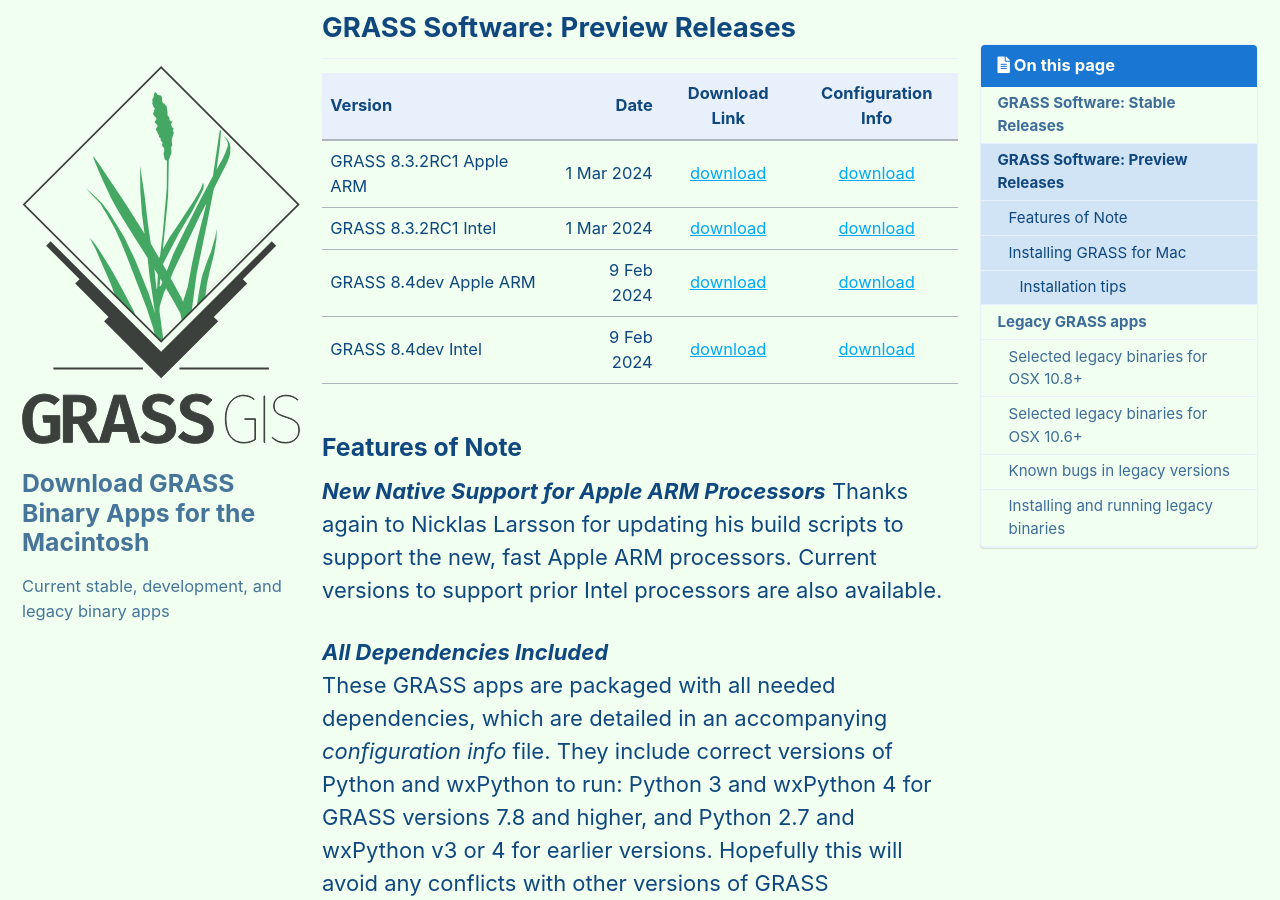
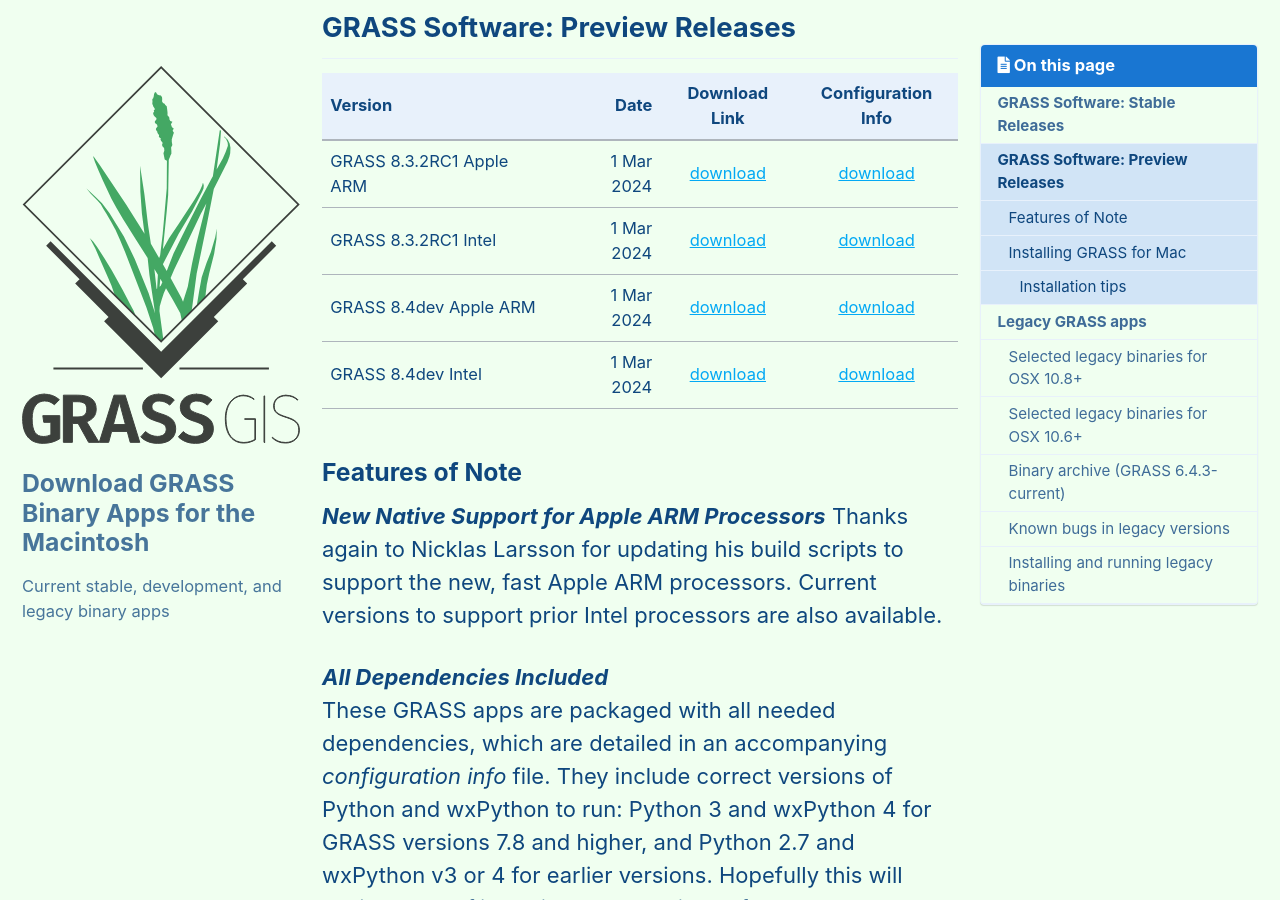
Before and after one commit to cmbarton/grass-mac, a Jekyll site: the page built from _pages/download-grass.md, in a window 1280 px wide and 900 px high, scrolled down 628 px. Built offline with Jekyll 4.4.1, drawn with Linux system fonts in a browser that asks for light colours; cached includes are drawn as plain includes; some of the changed text lies outside the part shown.

Commit message:
Update GRASS 8.4 dev

```diff
--- a/_pages/download-grass.md
+++ b/_pages/download-grass.md
@@ -40,8 +40,8 @@
 | :--- | ---: | :---: | :---: |
 | GRASS 8.3.2RC1 Apple ARM | 1 Mar 2024 | [download](http://download.osgeo.org/grass/mac/grass-8.4.0dev-arm64.dmg) | [download](http://download.osgeo.org/grass/mac/grass-8.3.2RC1_configure_info.txt){:target="_blank"} |
 | GRASS 8.3.2RC1 Intel | 1 Mar 2024 | [download](http://download.osgeo.org/grass/mac/grass-8.4.0dev-x86_64.dmg) | [download](http://download.osgeo.org/grass/mac/grass-8.3.2RC1_configure_info.txt){:target="_blank"} |
-| GRASS 8.4dev Apple ARM | 9 Feb 2024 | [download](http://download.osgeo.org/grass/mac/grass-8.4.0dev-arm64.dmg) | [download](http://download.osgeo.org/grass/mac/grass-8.4dev_configure_info.txt){:target="_blank"} |
-| GRASS 8.4dev Intel | 9 Feb 2024 | [download](http://download.osgeo.org/grass/mac/grass-8.4.0dev-x86_64.dmg) | [download](http://download.osgeo.org/grass/mac/grass-8.4dev_configure_info.txt){:target="_blank"} |
+| GRASS 8.4dev Apple ARM | 1 Mar 2024 | [download](http://download.osgeo.org/grass/mac/grass-8.4.0dev-arm64.dmg) | [download](http://download.osgeo.org/grass/mac/grass-8.4dev_configure_info.txt){:target="_blank"} |
+| GRASS 8.4dev Intel | 1 Mar 2024 | [download](http://download.osgeo.org/grass/mac/grass-8.4.0dev-x86_64.dmg) | [download](http://download.osgeo.org/grass/mac/grass-8.4dev_configure_info.txt){:target="_blank"} |
 
 ### Features of Note
 ***New Native Support for Apple ARM Processors***
@@ -122,7 +122,8 @@
 | GRASS 6.5 dev | 31 October 2013 | [download](http://download.osgeo.org/grass/mac/GRASS-6.5.pkg.zip) |
 | GRASS 6.4.3 stable | 30 July 2013 | [download](http://download.osgeo.org/grass/mac/GRASS-6.4.3.pkg.zip) |
 
-**An archive of all GRASS binaries I've compiled for the Mac can be found on the [OSGEO server for GRASS for Mac binaries](http://download.osgeo.org/grass/mac/)**
+### Binary archive (GRASS 6.4.3-current)
+An archive of all GRASS binaries I've compiled for the Mac can be found on the [OSGEO server for GRASS for Mac binaries](http://download.osgeo.org/grass/mac/)
 
 ### Known bugs in legacy versions
 There are several known bugs to watch out for that affect the GUI:
```
